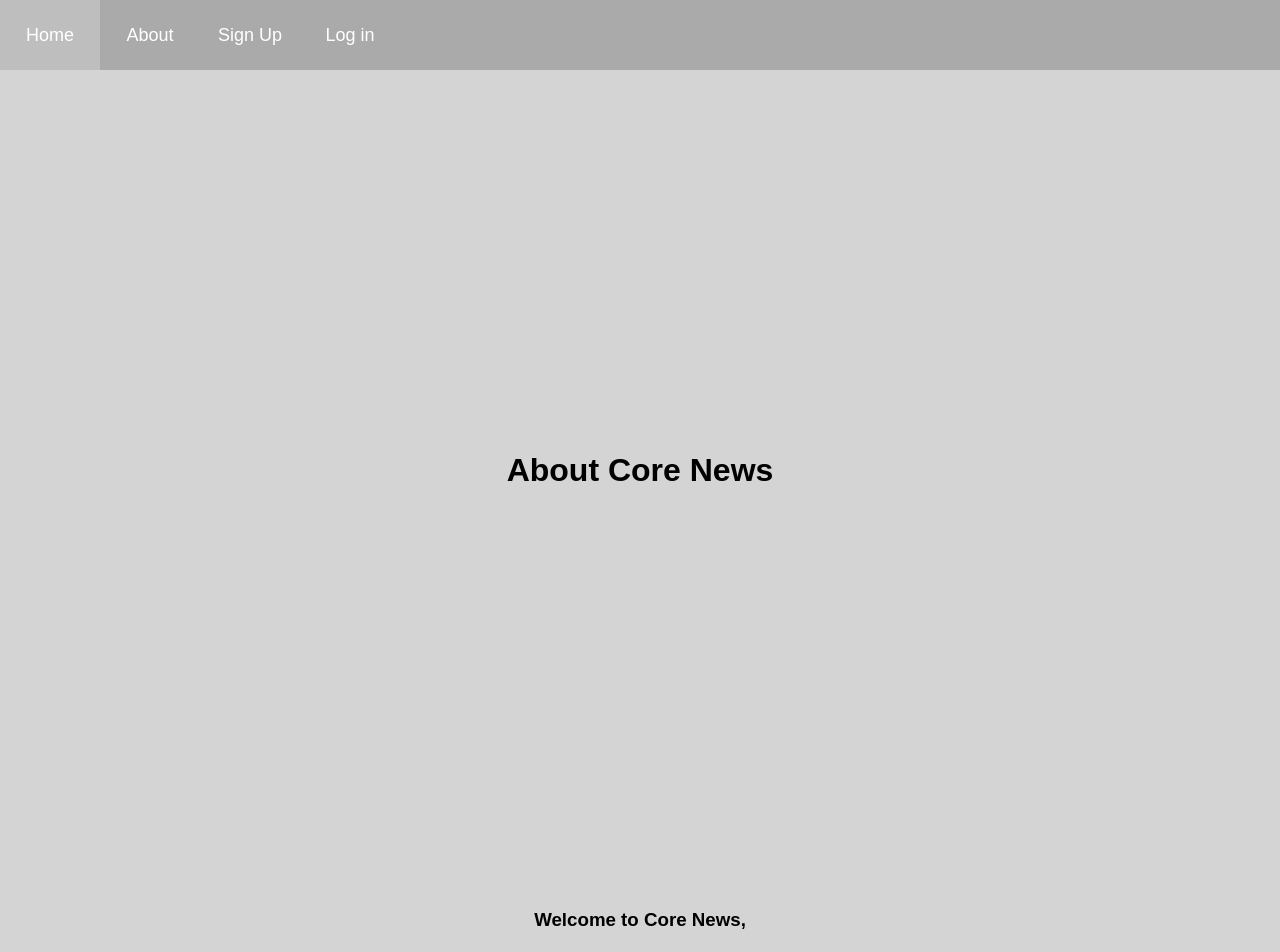
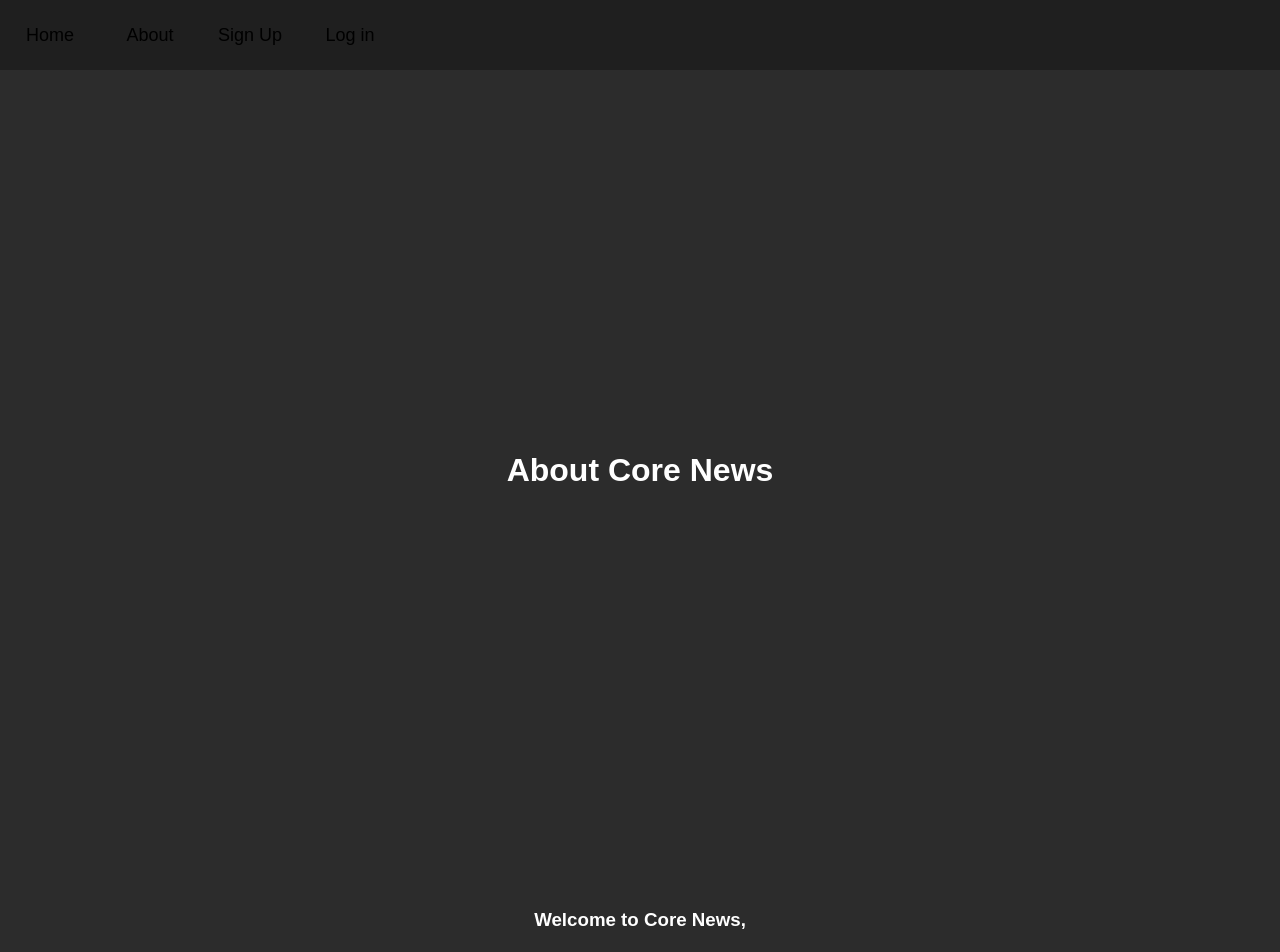
Before and after one commit to Skoupidiv2/aboutcorenews, a plain HTML site: page index.html in a window 1280 px wide. Shown: the top 952 px of the page. Drawn offline with Linux system fonts and the light colour scheme.

Commit message:
Update index.html

```diff
--- a/index.html
+++ b/index.html
@@ -64,7 +64,6 @@
             font-size: large;
             background-color: transparent;
             border: none;
-            color: white;
             transition: 0.2s;
         }
         #introduction {
@@ -78,7 +77,6 @@
             box-sizing: border-box;
         }
         #title {
-            color: white;
             margin: 0;
         }
         #aboutframe {
@@ -88,7 +86,6 @@
         #aboutp {
             font-weight: 600;
             font-size: 16px;
-            color: #2c2c2c;
         }
         h3 {
             text-align: center;
@@ -137,43 +134,7 @@
             display: none;
         }
         }
-        @media (prefers-color-scheme: light) {
-            body {
-                background-color: rgb(212, 212, 212);
-                color: black;
-            }
-            #headingDiv {
-                background-color: #aaaaaa;
-            }
-            #homebtn, #aboutbtn, #signupbtn, #loginbtn {
-                color: white;
-                background-color: transparent;
-            }
-            #homebtn:hover, #aboutbtn:hover, #signupbtn:hover, #loginbtn:hover {
-                background-color: rgb(190, 190, 190);
-            }
-            #title {
-                color: black;
-            }
-            #colored {
-                color: black;
-            }
-            ::-webkit-scrollbar-track {
-                background-color: rgb(212, 212, 212);
-            }
-            ::-webkit-scrollbar-thumb {
-                background: rgb(190, 190, 190);
-            }
-            ::-webkit-scrollbar-corner {
-                background-color: rgb(212, 212, 212);
-            }
-            #aboutp{
-                color: #2c2c2c;
-            }
-            #colored{
-                color: black;
-            }
-        }
+
     </style>
 </head>
 <body>
```
